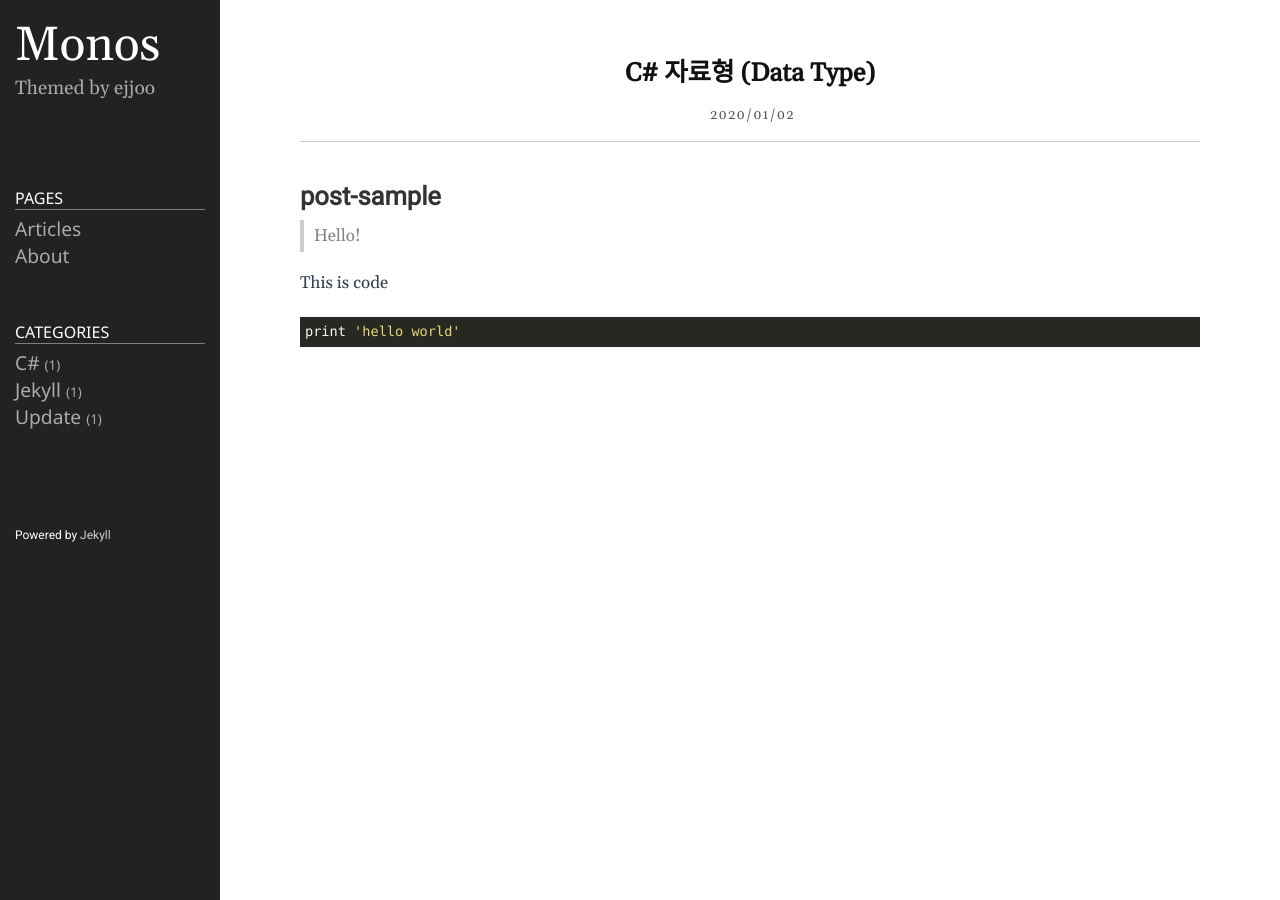
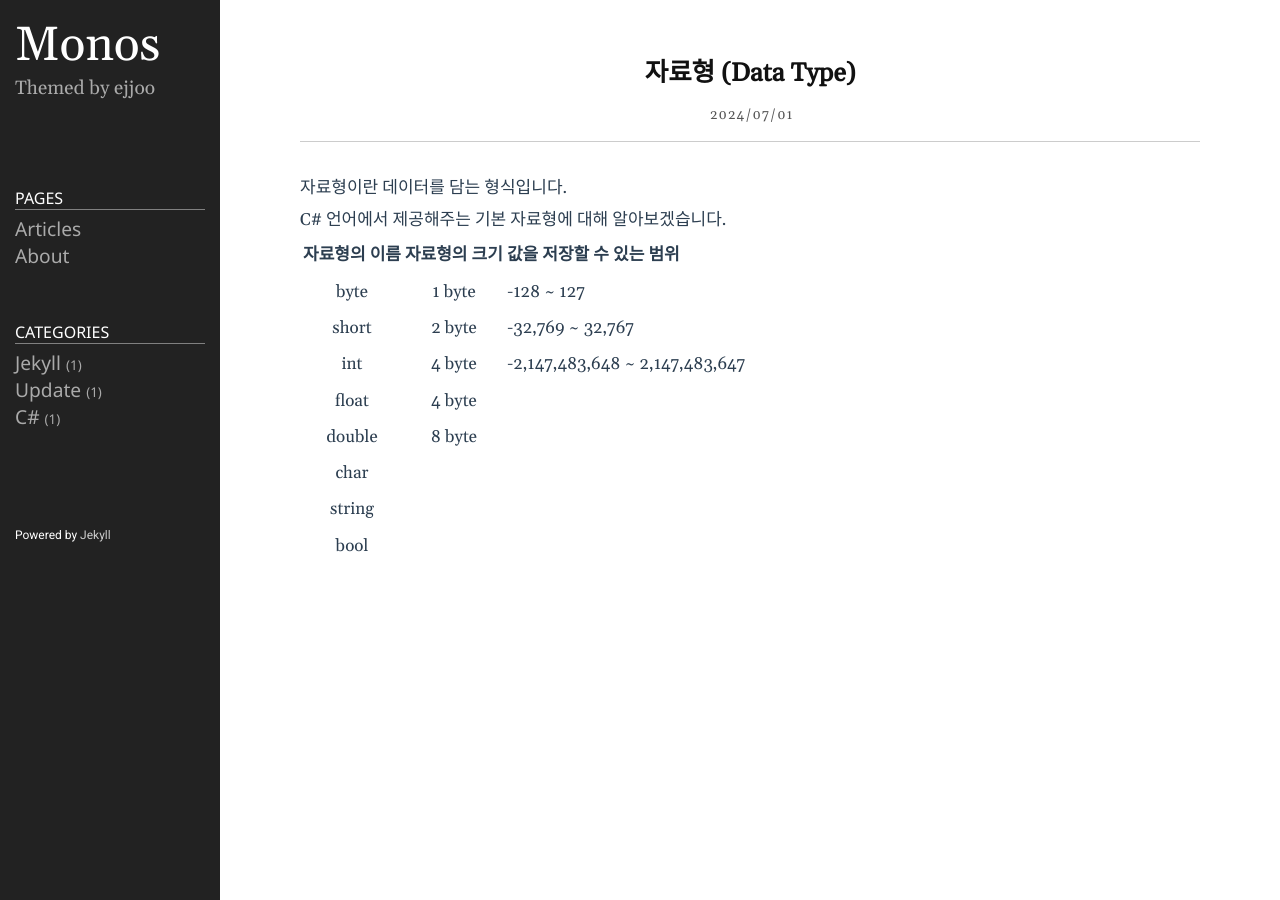
Before and after one commit to hwi4033/hwi4033.github.io, a Jekyll site: the page built from _posts/2020-01-02-post1.markdown, in a window 1280 px wide. Built offline with Jekyll 4.4.1, drawn with Linux system fonts in a browser that asks for light colours.

Commit message:
Update C# 자료형

````diff
--- a/_posts/2020-01-02-post1.markdown
+++ b/_posts/2020-01-02-post1.markdown
@@ -1,13 +1,20 @@
 ---
 layout: post
-title: C# 자료형 (Data Type)
-date: 2020-01-02 19:20:23 +0900
+title: 자료형 (Data Type)
+date: 2024-07-01
 category: C#
 ---
-# post-sample
-> Hello!
+자료형이란 데이터를 담는 형식입니다.
 
-This is code
-```ruby
-print 'hello world'
-```
+C# 언어에서 제공해주는 기본 자료형에 대해 알아보겠습니다.
+
+| 자료형의 이름 | 자료형의 크기 | 값을 저장할 수 있는 범위|
+|:---:|:---:|:---|
+| byte | 1 byte | -128 ~ 127 |
+| short | 2 byte | -32,769 ~ 32,767|
+| int | 4 byte | -2,147,483,648 ~ 2,147,483,647 |
+| float | 4 byte | |
+| double | 8 byte | |
+| char | | |
+| string | | |
+| bool | | |
````
